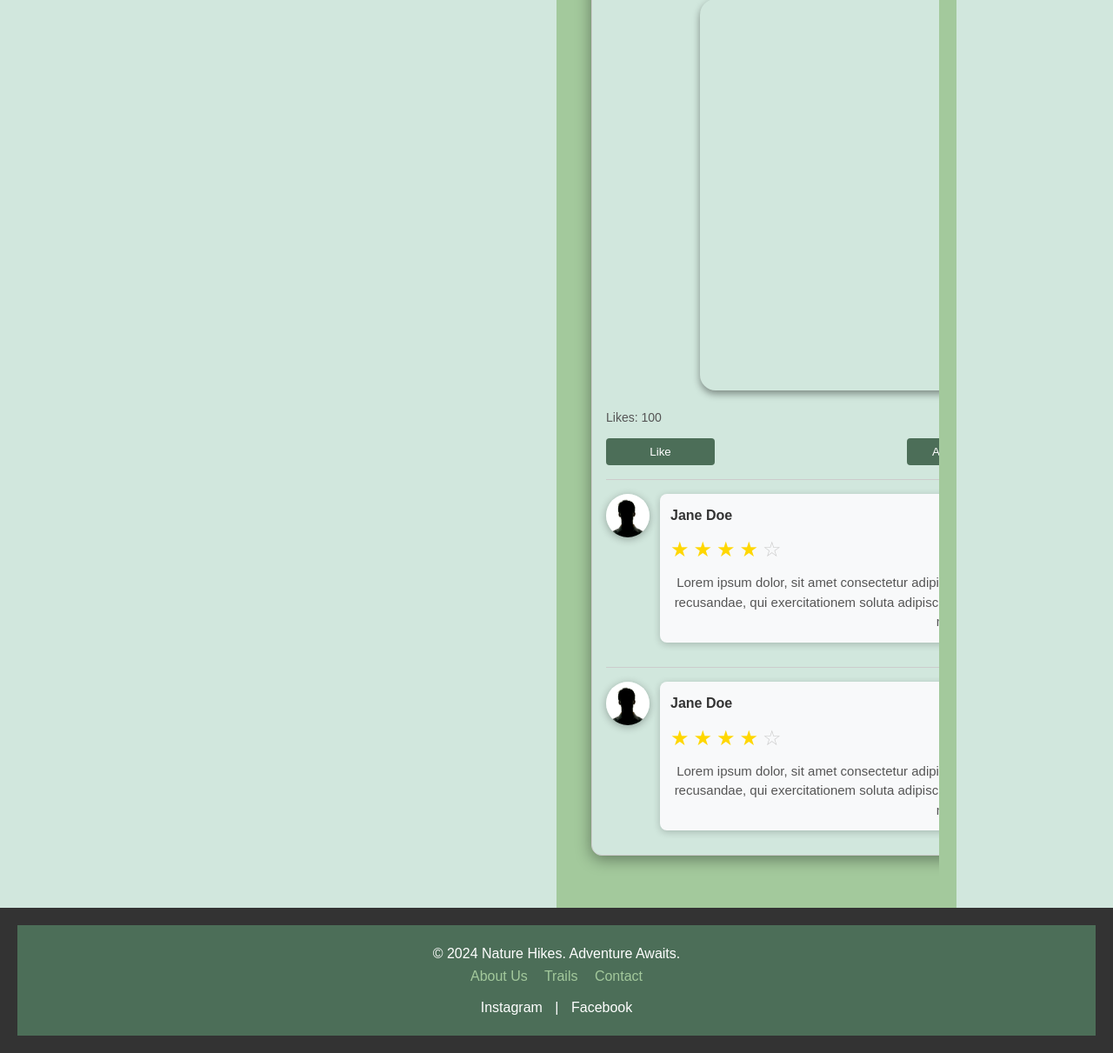
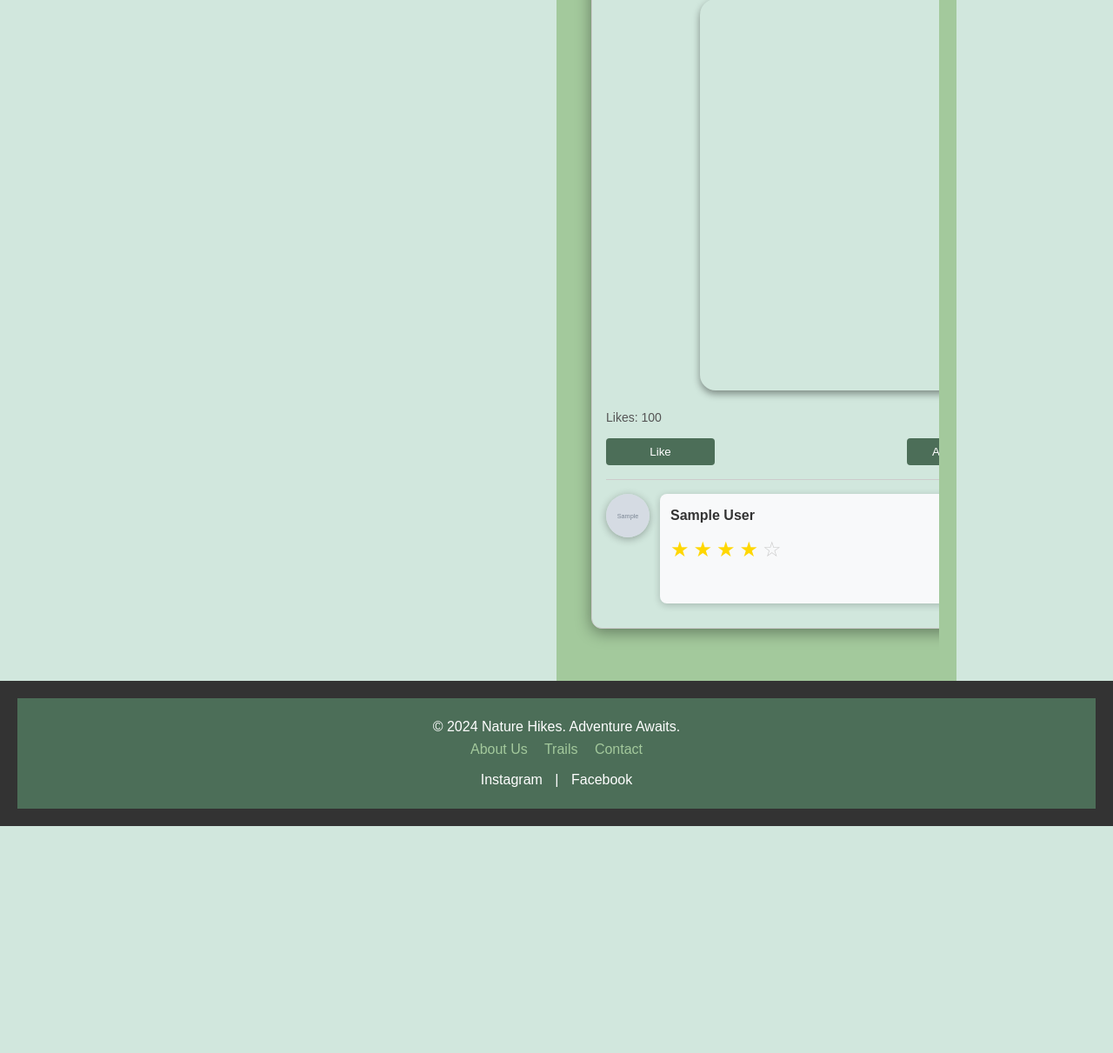
Before and after one commit to VladimirSiTozi/Wild-BG, a Django app: page /landmark/1/ in a window 1280 px wide. Shown: the part 1257-2468 px from the top of the page at 87% size. After the commit the page ends 2207 px from the top, so only its background shows below. Run offline with Django 5.2, Linux system fonts and the light colour scheme; tables that the repository leaves empty hold one stand-in row (values such as "Sample post"); grey boxes marked "Sample" are stand-in pictures.

Commit message:
fix: landmark DetailView - feat: reviews logic and fix: Landmark Detail template

```diff
--- a/templates/landmark/landmark-details.html
+++ b/templates/landmark/landmark-details.html
@@ -49,7 +49,7 @@
                 <div class="transition-info">
                     <div class="transition-left">
                         {% if object.additional_landmark_info.duration %}
-                            <p>Време за перход: {{ object.additional_landmark_info.duration|format_duration  }} </p>
+                            <p>Време за перход: {{ object.additional_landmark_info.duration|format_duration }} </p>
                         {% else %}
                             <p>Време за перход: Няма</p>
                         {% endif %}
@@ -68,7 +68,7 @@
 
                         {% if object.additional_landmark_info.suitable_for_children %}
                             <p>Подходящо за деца: Да</p>
-                        {% elif not bject.additional_landmark_info.suitable_for_children%}
+                        {% elif not bject.additional_landmark_info.suitable_for_children %}
                             <p>Подходящо за деца: Не</p>
                         {% else %}
                             <p>Подходящо за деца: Няма информация</p>
@@ -77,7 +77,7 @@
 
                         {% if object.additional_landmark_info.has_eating_places %}
                             <p>Места за ядене: Да</p>
-                        {% elif not bject.additional_landmark_info.has_eating_places%}
+                        {% elif not bject.additional_landmark_info.has_eating_places %}
                             <p>Места за ядене: Не</p>
                         {% else %}
                             <p>Подходящо за деца: Няма информация</p>
@@ -86,7 +86,7 @@
 
                         {% if object.additional_landmark_info.is_ennobled %}
                             <p>Облагородено: Да</p>
-                        {% elif not bject.additional_landmark_info.is_ennobled%}
+                        {% elif not bject.additional_landmark_info.is_ennobled %}
                             <p>Облагородено: Не</p>
                         {% else %}
                             <p>Подходящо за деца: Няма информация</p>
@@ -127,7 +127,6 @@
                     </div>
                 </div>
             </div>
-
 
 
             <div class="landmark-map">
@@ -172,60 +171,42 @@
                             <input type="radio" id="star1" name="rating" value="1">
                             <label for="star1" title="1 star">&#9733;</label>
                         </div>
-                        <textarea class="review-comment" id="reviewText" name="comment" rows="4" cols="50" placeholder="Write your review here..."></textarea><br>
+                        <textarea class="review-comment" id="reviewText" name="comment" rows="4" cols="50"
+                                  placeholder="Write your review here..."></textarea><br>
                         <button type="submit" class="btn submit-btn">Submit Review</button>
                     </form>
 
                 </div>
             </div>
 
-            <!-- 1st review -->
+            <!-- reviews -->
+            {% for review in reviews %}
                 <div class="landmark-review">
                     <div class="landmark-comment">
-                    <img src="images/anonymous_full.jpg" alt="Author Image" class="comment-author-img">
+                        <img src="{{ review.user.profile.profile_picture.url }}" alt="Author Image" class="comment-author-img">
                         <div class="comment-content">
                             <p class="comment-author">
-                            <strong>Jane Doe</strong>
+                                <strong>{{ review.user.profile.get_full_name }}</strong>
                             </p>
                             <div class="landmark-stars">
+                                {% for star in review.full_stars %}
                                     <span class="star">★</span>
-                            <span class="star">★</span>
-                            <span class="star">★</span>
-                            <span class="star">★</span>
+                                {% endfor %}
+                                {% for empty_star in review.empty_stars %}
                                     <span class="star empty">☆</span>
-                            <span class="comment-date">Oct 10, 2023</span>
+                                {% endfor %}
+                                <span class="comment-date">{{ review.created_at }}</span>
                             </div>
                             <p class="comment-text">
-                            Lorem ipsum dolor, sit amet consectetur adipisicing elit. Ad molestias placeat molestiae saepe atque! Sunt recusandae, qui exercitationem soluta adipisci repellendus ullam praesentium ad magnam quibusdam odio modi, est atque!
+                                {{ review.comment }}
                             </p>
                         </div>
                     </div>
                 </div>
+            {% endfor %}
 
-            <!-- 2nd review -->
-            <div class="landmark-review">
-                <div class="landmark-comment">
-                    <img src="images/anonymous_full.jpg" alt="Author Image" class="comment-author-img">
-                    <div class="comment-content">
-                        <p class="comment-author">
-                            <strong>Jane Doe</strong>
-                        </p>
-                        <div class="landmark-stars">
-                            <span class="star">★</span>
-                            <span class="star">★</span>
-                            <span class="star">★</span>
-                            <span class="star">★</span>
-                            <span class="star empty">☆</span>
-                            <span class="comment-date">Oct 10, 2023</span>
-                        </div>
-                        <p class="comment-text">
-                            Lorem ipsum dolor, sit amet consectetur adipisicing elit. Ad molestias placeat molestiae saepe atque! Sunt recusandae, qui exercitationem soluta adipisci repellendus ullam praesentium ad magnam quibusdam odio modi, est atque!
-                        </p>
-                    </div>
-                </div>
         </div>
     </div>
 
-    </div>
     <script src="{% static 'js/script-landmark-review.js' %}"></script>
 {% endblock %}
--- a/wildBg/landmark/views.py
+++ b/wildBg/landmark/views.py
@@ -4,7 +4,7 @@
 from django.views.generic import CreateView, UpdateView, DetailView
 
 from wildBg.landmark.forms import LandmarkAddForm, LandmarkEditForm, AdditionalLandmarkInfoCreateForm, ReviewForm
-from wildBg.landmark.models import Landmark
+from wildBg.landmark.models import Landmark, Review
 from wildBg.mixins import SidebarContextMixin
 
 
@@ -68,6 +68,20 @@
         context['visits'] = self.object.visits.all()
         context['review_form'] = ReviewForm
 
+        reviews_with_star_info = []
+        for review in self.object.reviews.all().order_by('-created_at'):
+            reviews_with_star_info.append({
+                'review': review,
+                'user': review.user,
+                'created_at': review.created_at,
+                'rating': review.rating,
+                'comment': review.comment,
+                'full_stars': range(int(review.rating)),
+                'empty_stars': range(5 - int(review.rating)),
+            })
+
+        context['reviews'] = reviews_with_star_info
+
         return context
 
 
```
Lines whose indentation alone changed are shown as unchanged.
